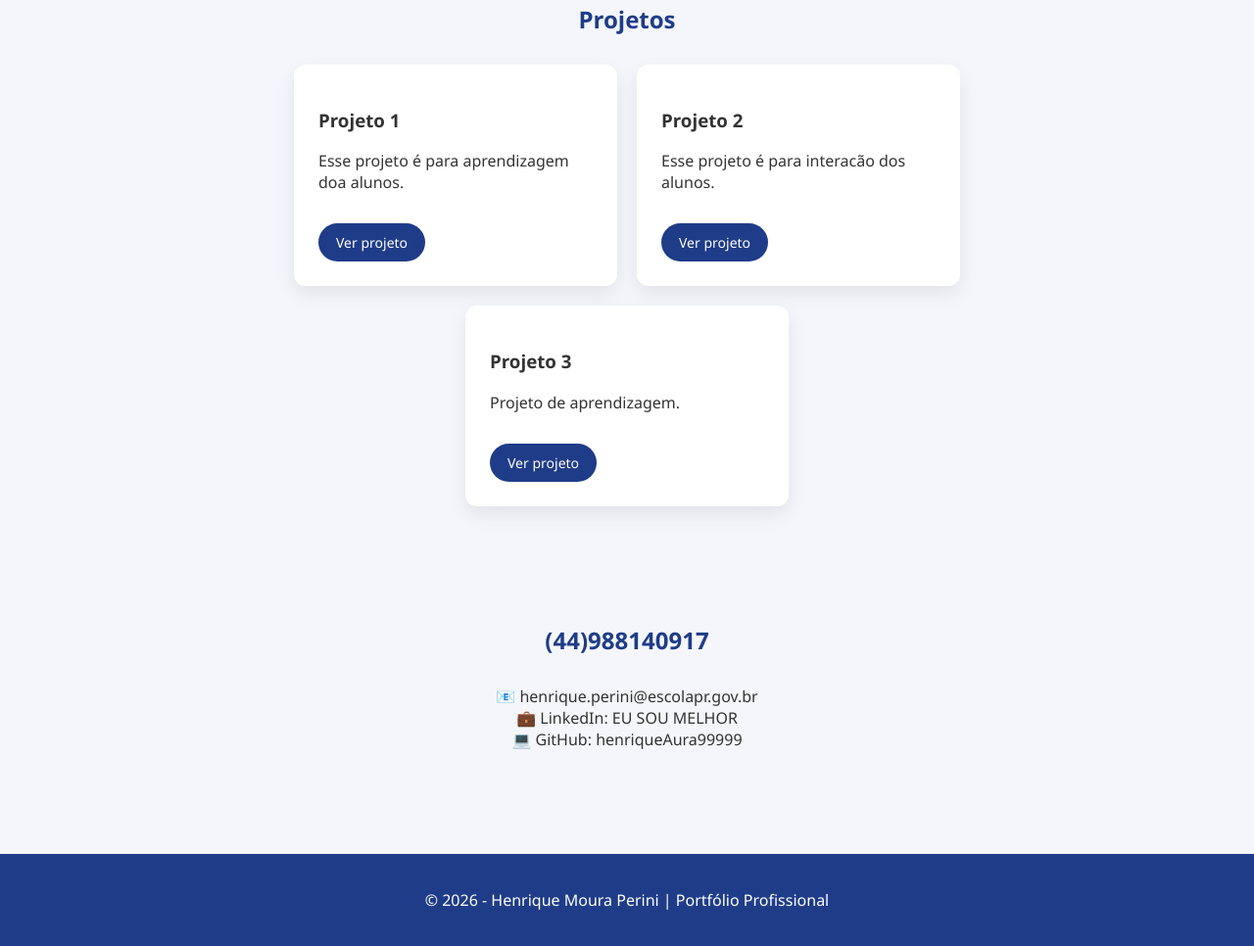
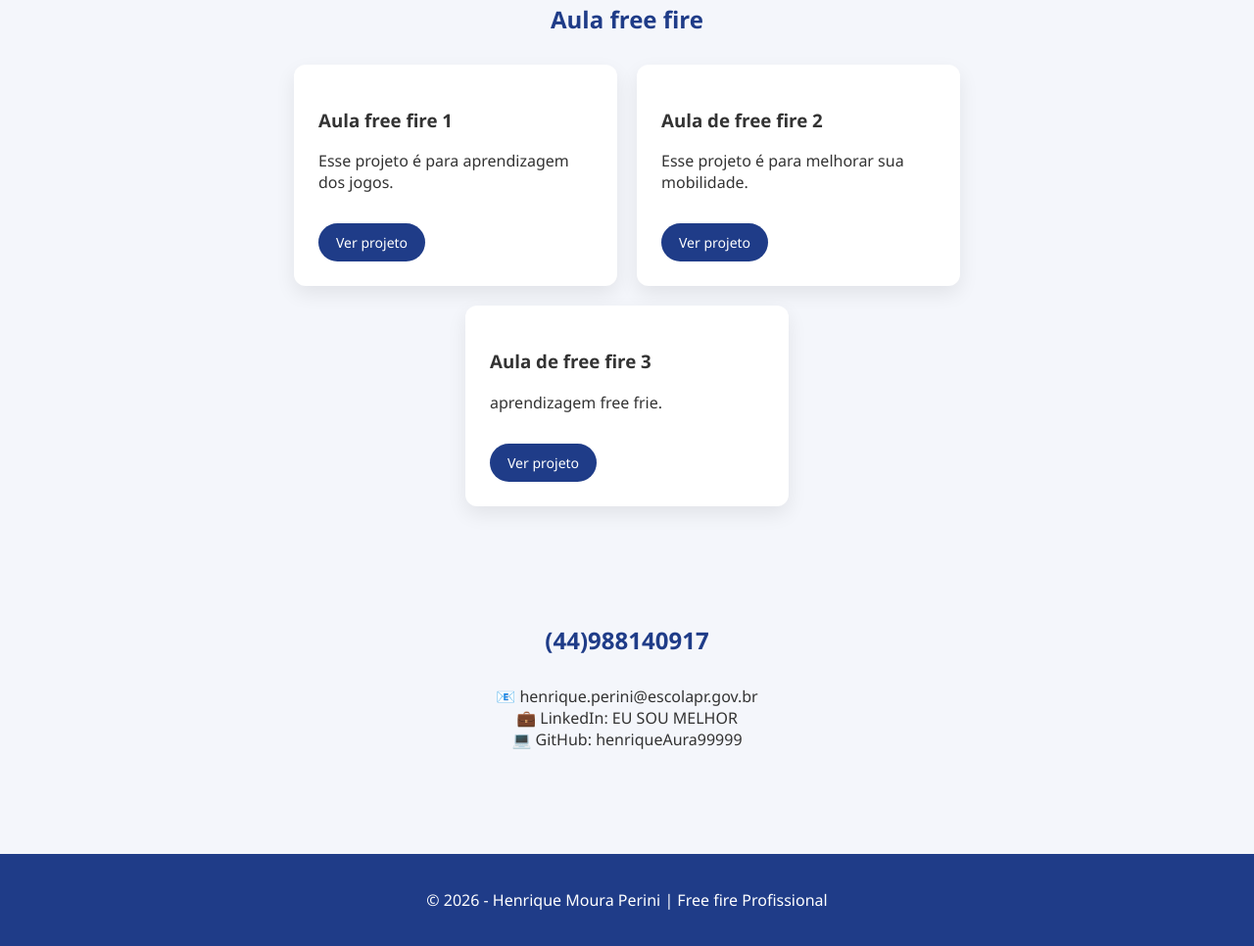
Before and after one commit to henriqueAura99999/portf-rio_henrique, a plain HTML site: page index.html in a window 1280 px wide. Shown: the part 560-1526 px from the top of the page at 98% size. Drawn offline with Linux system fonts and the light colour scheme.

Commit message:
Update index.html

```diff
--- a/index.html
+++ b/index.html
@@ -3,7 +3,7 @@
 <head>
 <meta charset="UTF-8">
 <meta name="viewport" content="width=device-width, initial-scale=1.0">
-<title>Portfólio Profissional</title>
+<title> Profissional em trenar buteco</title>
 
 <style>
     body{
@@ -100,23 +100,23 @@
 </section>
 
 <section>
-    <h2>Projetos</h2>
+    <h2>Aula free fire </h2>
     <div class="cards">
         <div class="card">
-            <h3>Projeto 1</h3>
-            <p>Esse projeto é para aprendizagem doa alunos.</p>
+            <h3>Aula free fire 1</h3>
+            <p>Esse projeto é para aprendizagem dos jogos.</p>
             <a href="#" class="btn">Ver projeto</a>
         </div>
 
         <div class="card">
-            <h3>Projeto 2</h3>
-            <p>Esse projeto é para interacão dos alunos.</p>
+            <h3>Aula de free fire 2</h3>
+            <p>Esse projeto é para melhorar sua mobilidade.</p>
             <a href="#" class="btn">Ver projeto</a>
         </div>
 
         <div class="card">
-            <h3>Projeto 3</h3>
-            <p>Projeto de aprendizagem.</p>
+            <h3>Aula de  free fire 3</h3>
+            <p>aprendizagem free frie.</p>
             <a href="#" class="btn">Ver projeto</a>
         </div>
     </div>
@@ -132,7 +132,7 @@
 </section>
 
 <footer>
-    <p>© 2026 - Henrique Moura Perini | Portfólio Profissional</p>
+    <p>© 2026 - Henrique Moura Perini | Free fire Profissional</p>
 </footer>
 
 </body>
```
